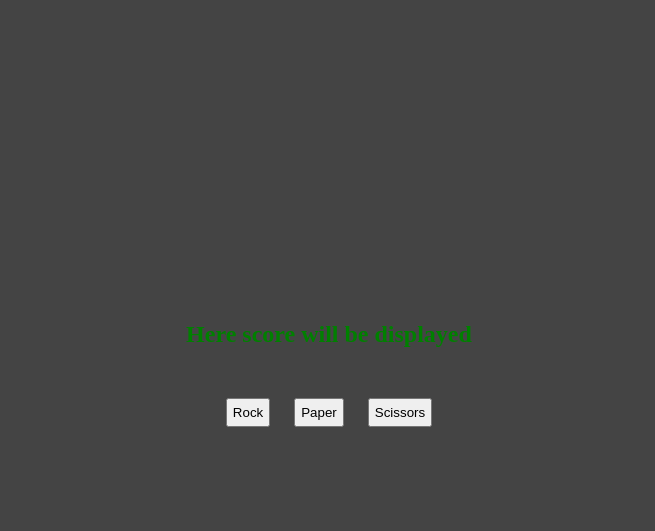
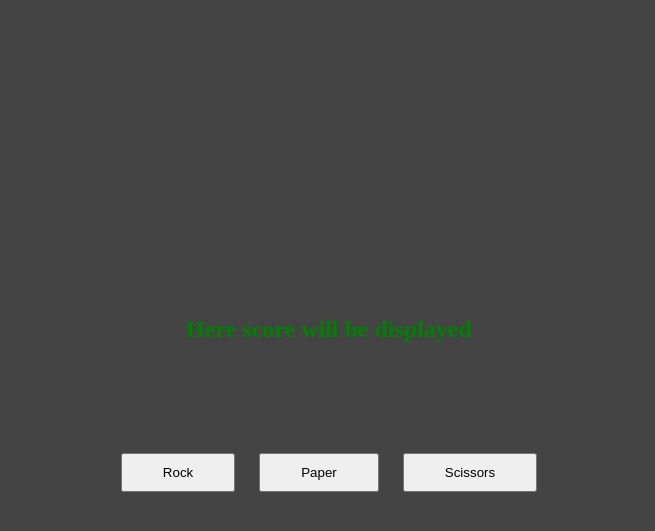
Before and after one commit to GlintingPixie/Rock-Paper-Scissors-Game, a plain HTML site: page index.html in a window 1280 px wide. Shown: the part 109-640 px from the top of the page, without its empty margins (311-966 px from the left). Drawn offline with Linux system fonts and the light colour scheme.

Commit message:
Added style.css

```diff
--- a/style.css
+++ b/style.css
@@ -20,12 +20,12 @@ h1{
 }
 .score{
     text-align: center;
-    margin:40px;
+    margin:100px;
     color:green;
 }
 .rock, .paper, .scissors{
 margin:10px;
-padding:5px;
+padding: 10px 40px ;
 }
 button:hover{
     color:red;
```
